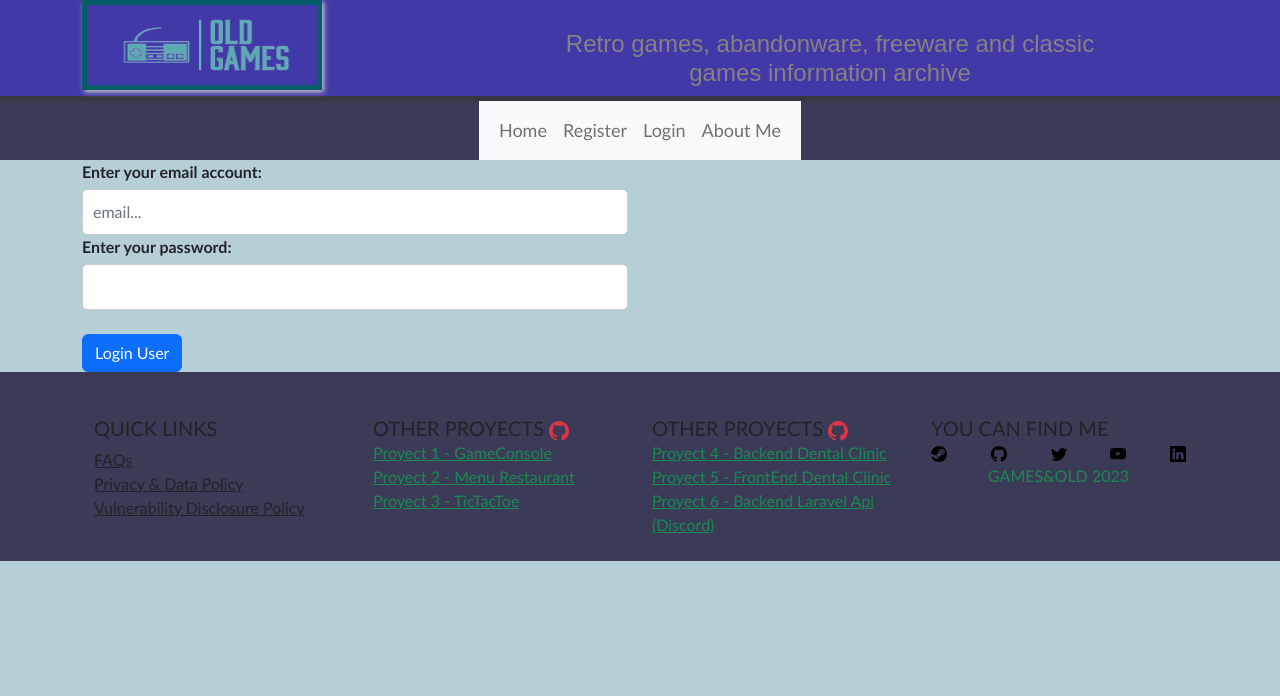
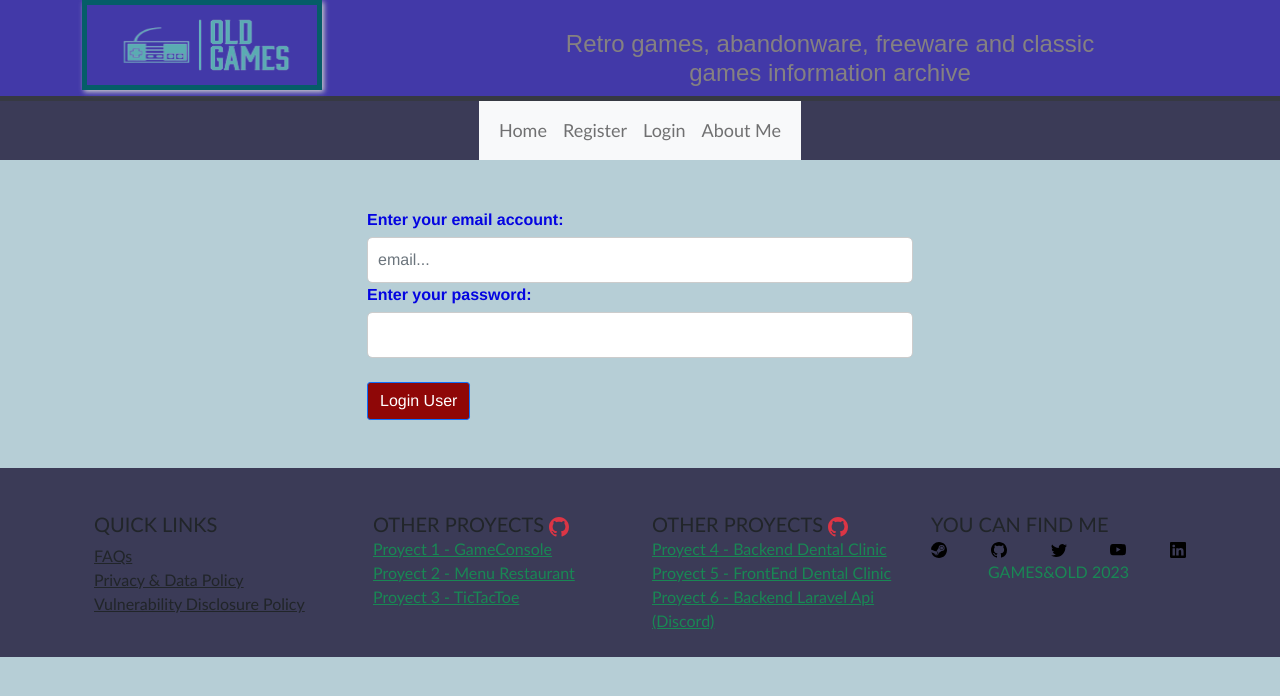
Before and after one commit to AlvaroBernabe/aba-geekshubs-fsd-val-Front-Final-Proyect, a React (Vite) app in the folder FrontFinal/: page /login in a window 1280 px wide. Shown: the top 696 px of the page. Built offline with nearby package versions, Linux system fonts and the light colour scheme.

Commit message:
style: Login Form Button Overlay added and form position center

```diff
--- a/FrontFinal/src/index.css
+++ b/FrontFinal/src/index.css
@@ -112,7 +112,7 @@ body {
 }
 
 
-/* Register Layout */
+/* Register Layout ....................................................*/
 .registerSendAct {
   background-color: rgb(0, 106, 125);
   /* display: flex;
@@ -142,16 +142,16 @@ body {
 }
 
 
-.AllRegisterForm{
+.AllRegisterForm, .AllLoginForm {
   display: flex;
   flex-direction: column;
   justify-content: center;
   align-items: center;
-  margin-top: 2rem;
-  margin-bottom: 2rem;
+  margin-top: 3rem;
+  margin-bottom: 3rem;
 }
 
-.FormRegister {
+.FormRegister, .FormLogin {
   justify-content: center;
   width: 20em auto;
   /* padding: 2em; */
@@ -167,3 +167,5 @@ body {
   justify-content: center;
   align-items: center;
 }
+
+/* Login Layout ....................................................*/
--- a/FrontFinal/src/layout/login/Login.jsx
+++ b/FrontFinal/src/layout/login/Login.jsx
@@ -1,16 +1,21 @@
 import React, { useState } from "react";
-import "./Login.css";
 import { login } from "../userSlice";
 import { InputText } from "../../components/InputText/InputText";
 import { loginUser } from "../services/apiCalls";
 import { useNavigate } from "react-router-dom";
 import { useDispatch } from "react-redux";
-import { Button, Col, Container, Form, Row } from "react-bootstrap";
+import { Button, Col, Container, Form, OverlayTrigger, Row, Tooltip } from "react-bootstrap";
 
 export const Login = () => {
   const navigate = useNavigate();
   const dispatch = useDispatch();
   const [welcome, setWelcome] = useState("");
+
+  const renderTooltip = (props) => (
+    <Tooltip id="ButtonRegister-tooltip" {...props}>
+      You must enter a Valid User First
+    </Tooltip>
+  )
 
   const [credenciales, setCredenciales] = useState({
     email: "",
@@ -23,6 +28,8 @@ export const Login = () => {
       [e.target.name]: e.target.value,
     }));
   };
+  const [registerAct, setRegisterAct] = useState(false);
+
 
   const checkError = (e) => { };
 
@@ -46,16 +53,15 @@ export const Login = () => {
   };
   return (
     <>
-      <div className="divPrincipal">
-        <div className="loginDesign">
+        <div>
           {welcome !== "" ? (
             <div>{welcome}</div>
           ) : (
             <div>
               <Container>
-                <Row className="LoginForm">
+                <Row className="AllLoginForm">
                   <Col lg={6}>
-                    <Form className="formLogin">
+                    <Form className="FormLogin">
                       <Form.Group>
                         <Form.Label>Enter your email account:</Form.Label>
                         <InputText
@@ -83,14 +89,21 @@ export const Login = () => {
                         />
                       </Form.Group>
                       <br />
+                      <div className="ButtonLogin">
+                      <OverlayTrigger
+                      placement="right"
+                      delay={{ show: 100, hide: 300 }}
+                      overlay={renderTooltip}
+                    >
                       <Button
-                        className="botonLog"
-                        variant="primary"
+                        className={
+                          registerAct ? "registerSendAct" : "registerSendDeac"
+                        }
                         onClick={() => logMe()}
                       >
                         {" "}
                         Login User
-                      </Button>
+                      </Button></OverlayTrigger></div>
                     </Form>
                   </Col>
                 </Row>
@@ -98,7 +111,6 @@ export const Login = () => {
             </div>
           )}
         </div>
-      </div>
     </>
   );
 };
--- a/FrontFinal/src/layout/register/Register.jsx
+++ b/FrontFinal/src/layout/register/Register.jsx
@@ -102,9 +102,8 @@ export function Register() {
             <Row className="AllRegisterForm">
               <Col lg={6}>
                 <Form className="FormRegister">
-                  <div className="FormDivRegister">
                   <Form.Group>
-                    <Form.Label>Enter your email address:</Form.Label>
+                    <Form.Label>Enter email address:</Form.Label>
                     <InputText
                       className={
                         credencialesError.emailError === ""
@@ -114,7 +113,7 @@ export function Register() {
                       type={"email"}
                       name={"email"}
                       maxLength={70}
-                      placeholder={"Enter your email"}
+                      placeholder={"Enter a valid email"}
                       required={true}
                       changeFunction={(e) => inputHandler(e)}
                       blurFunction={(e) => checkError(e)}
@@ -122,7 +121,7 @@ export function Register() {
                   </Form.Group>
                   <div className="errorDiv">{credencialesError.emailError}</div>
                   <Form.Group>
-                    <Form.Label>Enter your password:</Form.Label>
+                    <Form.Label>Enter password:</Form.Label>
                     <InputText
                       className={
                         credencialesError.passwordError === ""
@@ -132,7 +131,7 @@ export function Register() {
                       type={"password"}
                       name={"password"}
                       maxLength={64}
-                      placeholder={"Enter your password"}
+                      placeholder={"Enter a valid password"}
                       required={true}
                       changeFunction={(e) => inputHandler(e)}
                       blurFunction={(e) => checkError(e)}
@@ -140,7 +139,7 @@ export function Register() {
                   </Form.Group>
                   <div className="errorDiv">
                     {credencialesError.passwordError}
-                  </div></div>
+                  </div>
                   <br />
                   <div className="ButtonRegister">
                     <OverlayTrigger
```
Also changed, not shown: FrontFinal/src/layout/login/Login.css (deleted).
